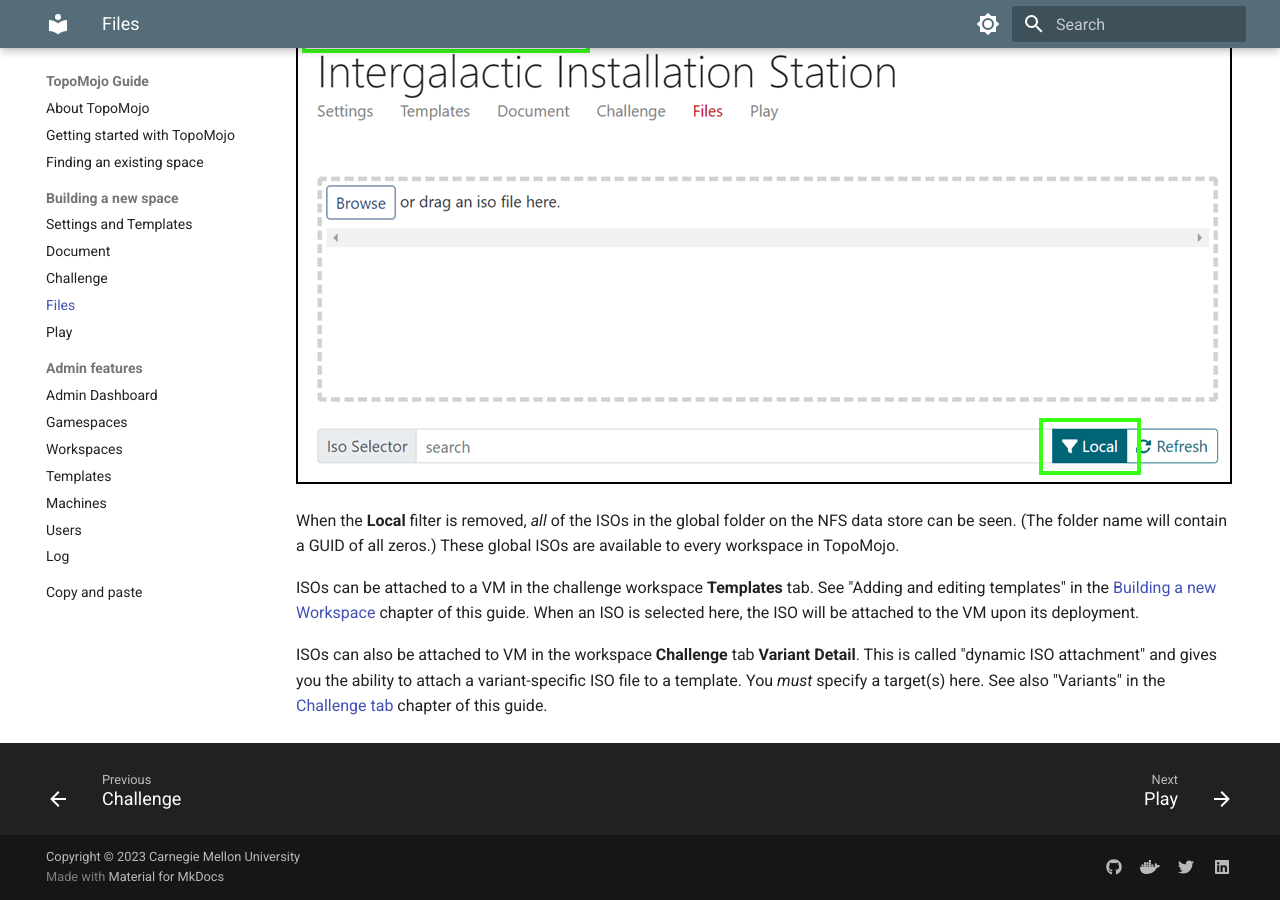
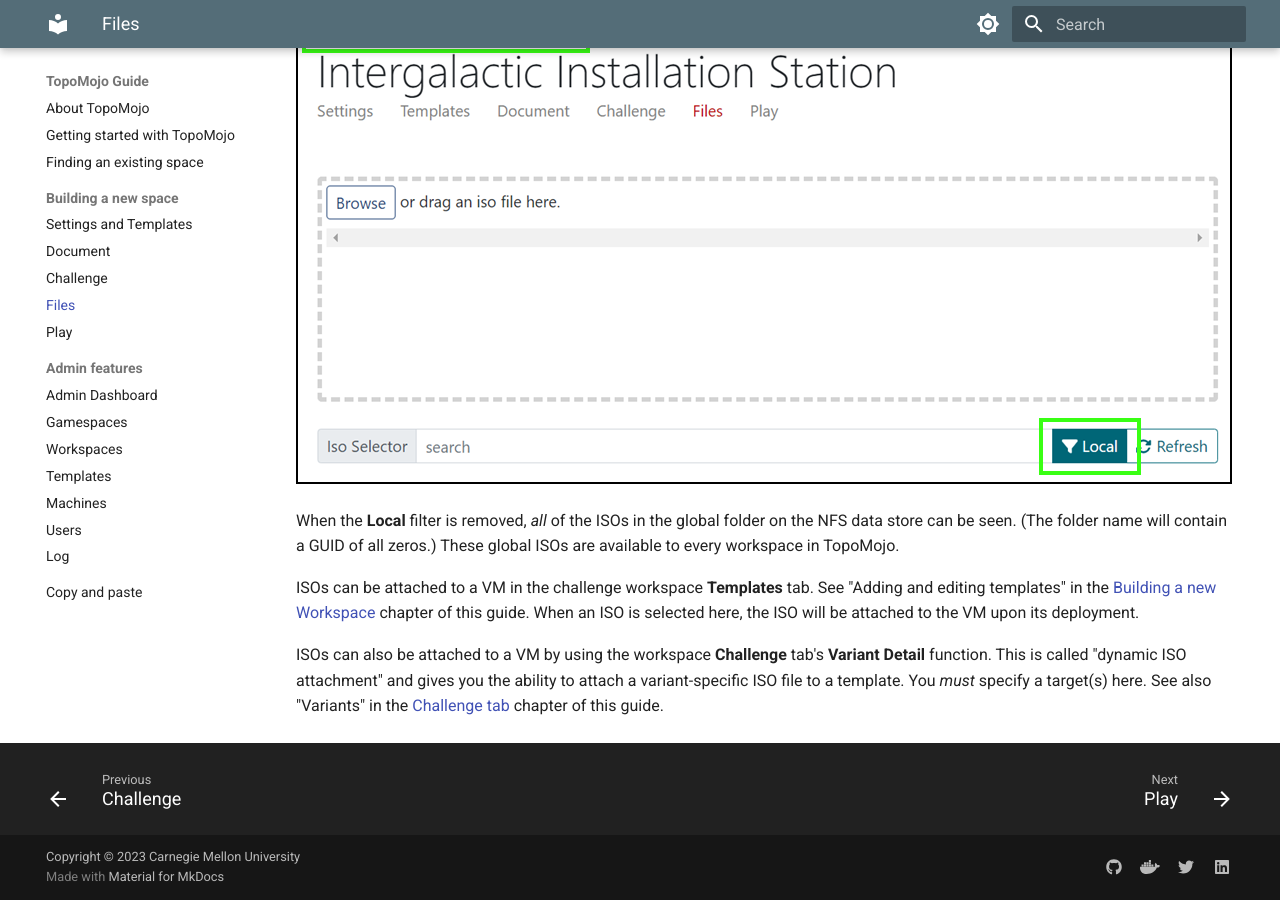
Before and after one commit to cmu-sei/foundry-docs, an MkDocs documentation site: the page built from docs/topomojo/files.md, in a window 1280 px wide and 900 px high, scrolled down 774 px. Built offline with MkDocs 1.6.1 and Material for MkDocs 9.7.7, drawn with Linux system fonts in a browser that asks for light colours.

Commit message:
one more update

```diff
--- a/docs/topomojo/files.md
+++ b/docs/topomojo/files.md
@@ -20,4 +20,4 @@
 
 ISOs can be attached to a VM in the challenge workspace **Templates** tab. See "Adding and editing templates" in the [Building a new Workspace](building-a-workspace.md) chapter of this guide. When an ISO is selected here, the ISO will be attached to the VM upon its deployment.
 
-ISOs can also be attached to VM in the workspace **Challenge** tab **Variant Detail**. This is called "dynamic ISO attachment" and gives you the ability to attach a variant-specific ISO file to a template. You *must* specify a target(s) here. See also "Variants" in the [Challenge tab](challenge.md) chapter of this guide.
+ISOs can also be attached to a VM by using the workspace **Challenge** tab's **Variant Detail** function. This is called "dynamic ISO attachment" and gives you the ability to attach a variant-specific ISO file to a template. You *must* specify a target(s) here. See also "Variants" in the [Challenge tab](challenge.md) chapter of this guide.
```
